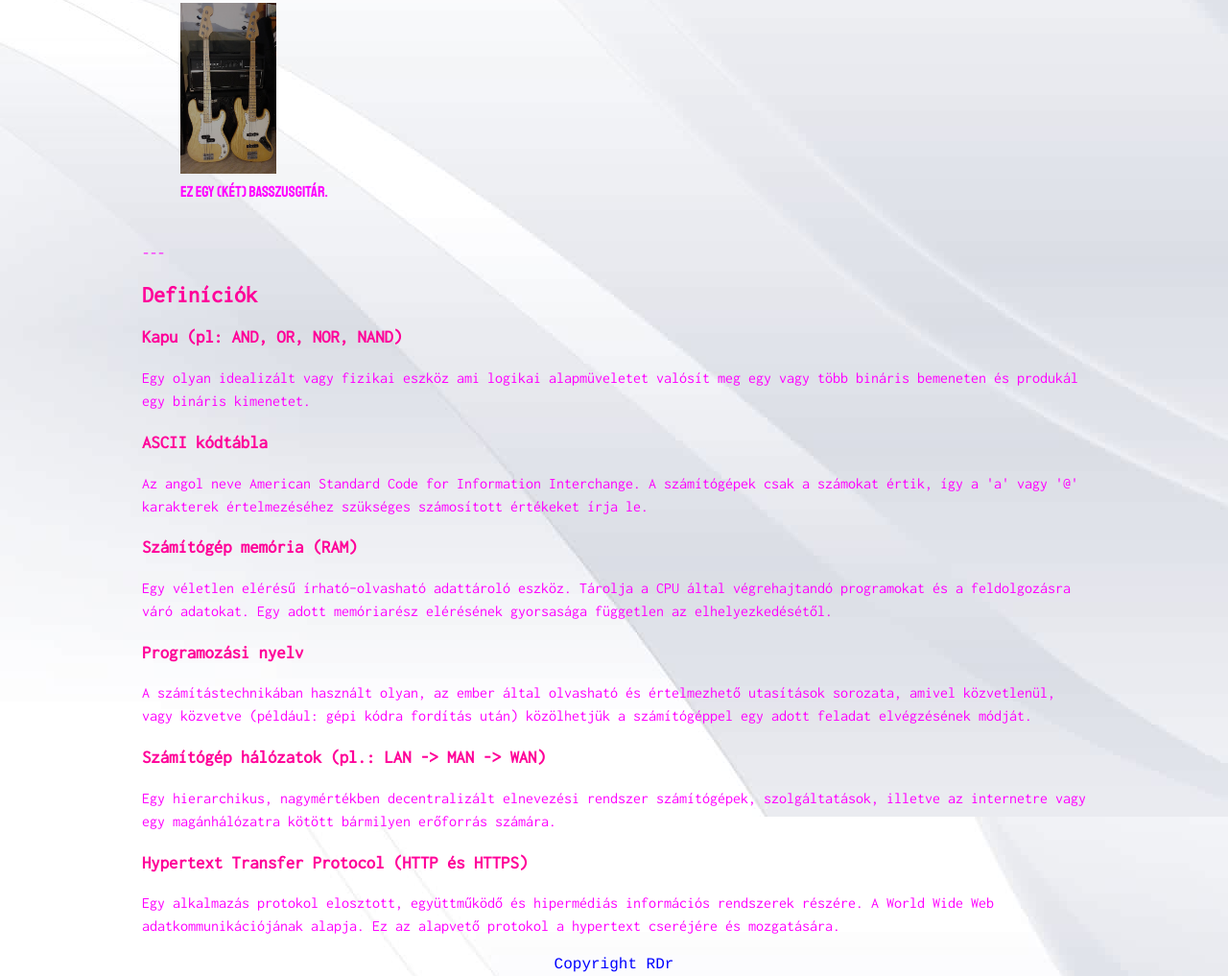
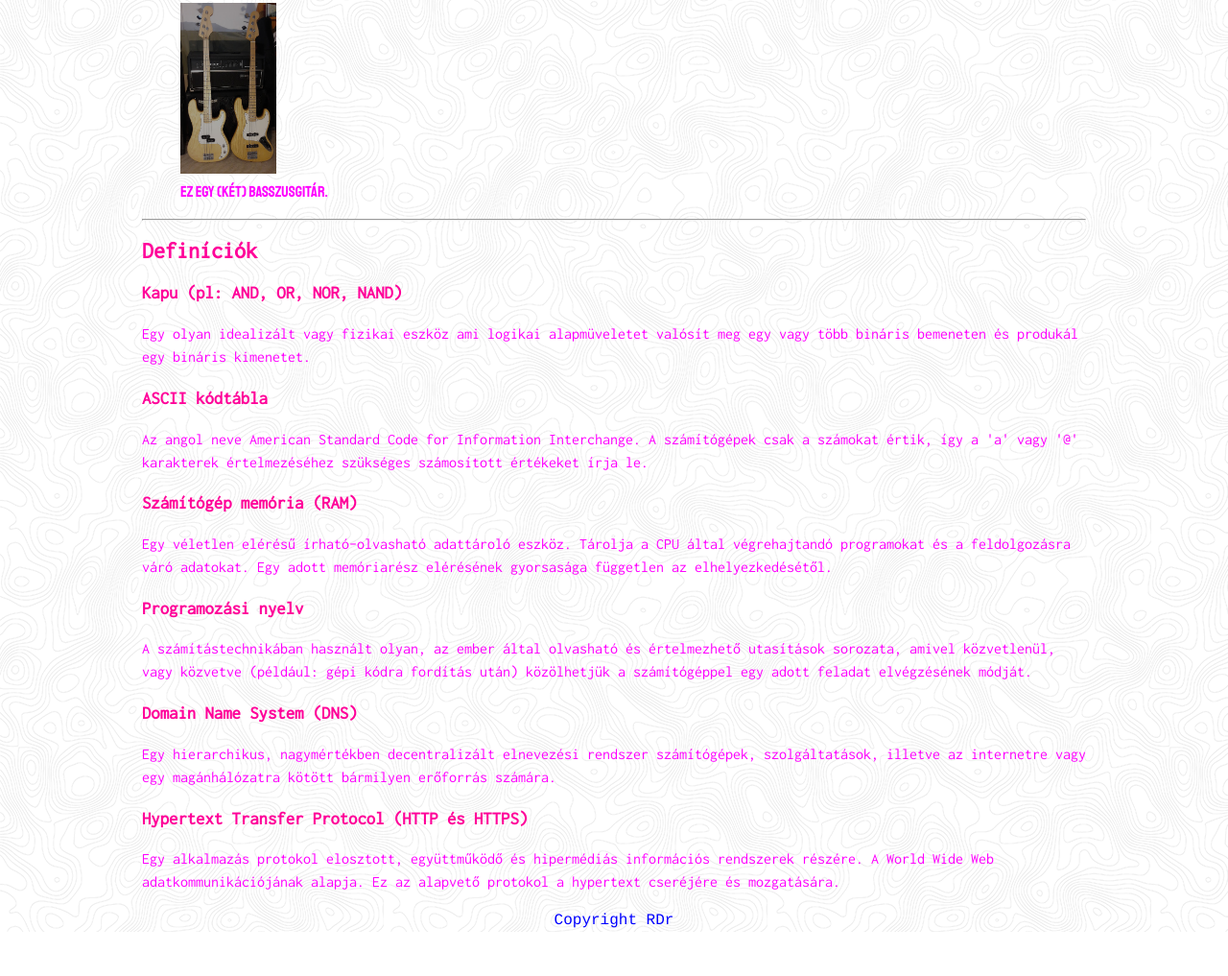
Before and after one commit to drexler-hub/0.-h-zi, a plain HTML site: page myFirstWebsite/index.html in a window 1280 px wide. Shown: the part 349-1366 px from the top of the page at 96% size. After the commit the page ends 1320 px from the top, so only its background shows below. Drawn offline with Linux system fonts and the light colour scheme.

Commit message:
Add files via upload

```diff
--- a/myFirstWebsite/index.html
+++ b/myFirstWebsite/index.html
@@ -9,6 +9,7 @@
     <link rel="stylesheet" href="https://fonts.googleapis.com/css?family=Inconsolata">
     <link rel="stylesheet" href="https://fonts.googleapis.com/css?family=Staatliches">
 </head>
+
 <header>
     <nav>
         <a href="index.html">
@@ -19,7 +20,6 @@
         <a href="https://www.linkedin.com/in/drexlerrobert/">LinkedIn</a>
         <a href="http://www.illetvezenekar.hu">Illetve Zenekar </a>
         </article>
-
     </nav>
 </header>
 
@@ -39,14 +39,13 @@
             <figcaption>Ez egy (két) basszusgitár.</figcaption>
           </figure>
     </section>
-        <div class="doboz-2">
-        <br> --- <br>
+    <div class="doboz-2">
+        <hr>
         <h2>Definíciók</h2>
         <p>
         <h3> Kapu (pl: AND, OR, NOR, NAND)</h3>
-            Egy olyan idealizált vagy fizikai eszköz ami logikai alapmüveletet valósít meg egy vagy több bináris
-            bemeneten és
-            produkál egy bináris kimenetet.
+        Egy olyan idealizált vagy fizikai eszköz ami logikai alapmüveletet valósít meg egy vagy több bináris bemeneten és
+        produkál egy bináris kimenetet.
         <h3>ASCII kódtábla</h3>
         Az angol neve American Standard Code for Information Interchange. A számítógépek csak a számokat értik, így a
         'a' vagy '@' karakterek értelmezéséhez szükséges számosított értékeket írja le.
@@ -57,7 +56,7 @@
         A számítástechnikában használt olyan, az ember által olvasható és értelmezhető utasítások sorozata, amivel
         közvetlenül, vagy közvetve (például: gépi kódra fordítás után) közölhetjük a számítógéppel egy adott feladat
         elvégzésének módját.
-        <h3>Számítógép hálózatok (pl.: LAN -> MAN -> WAN)</h3>
+        <h3>Domain Name System (DNS)</h3>
         Egy hierarchikus, nagymértékben decentralizált elnevezési rendszer számítógépek, szolgáltatások, illetve az
         internetre vagy egy magánhálózatra kötött bármilyen erőforrás számára.
         <h3>Hypertext Transfer Protocol (HTTP és HTTPS)</h3>
@@ -65,18 +64,10 @@
         adatkommunikációjának alapja. Ez az alapvető protokol a hypertext cseréjére és mozgatására.
         </p>
     </div>
+
     <footer>
         Copyright RDr
     </footer>
-    <!--
-Nav bar (navigáció) linkekkel
-Title (cím)
-A neved
-Két mondat magadról
-Elválasztó (---)
-A definíciók, címekkel együtt
-Kösd össze a CSS file-odat a HTML file-oddal
-Oszd fel a HTML file-odat több részre, ehhez használj szemantikus elemeket!
--->
+
 </body>
 </html>
--- a/myFirstWebsite/styles.css
+++ b/myFirstWebsite/styles.css
@@ -1,30 +1,35 @@
 header {
     background-color: #333333;
 }
+
 h1 {
-color: blue;
+    color: blue;
 }
+
 h2,h3,a {
     color: #ff0099;
-    }
-article{
-text-align: center;
-    }
+}
+
+article {
+    text-align: center;
+}
+
 body {
-    background-image: url("assets/pattern2.jpg");
+    background-image: url("assets/topography.png");
     margin: auto;
     line-height: 1.5em;
     font-size: medium;
     color: #f0f;
     font-family: "courier";
+}
 
-}
 .doboz-1 {
     margin: 10px 20px 10px 20px;
     padding-left: 10%;
     padding-right: 10%;
     font-family: 'Staatliches';
 }
+
 .doboz-2 {
     margin: 10px 20px 10px 20px;
     padding-left: 10%;
@@ -36,15 +41,3 @@ footer {
     color: blue;
     text-align: center;
 }
-/*
-Paddings (kitöltés)
-Margins (margó)
-Line-height (sor magasság)
-Font-sizes (betűméret)
-Pozicionáld középre a tartalmat
-10% padding (kitöltés) a két szélen
-Használj valamilyen google betűtípust
-A "Base text font" (vagyis alap betűtípus) legyen consolas vagy courier
-A Header (fejléc) háttérszíne: #333333
-Linkek és alcímek színe: #ff0099
-*/
```
Also changed, not shown: myFirstWebsite/assets/topography.png (added).
